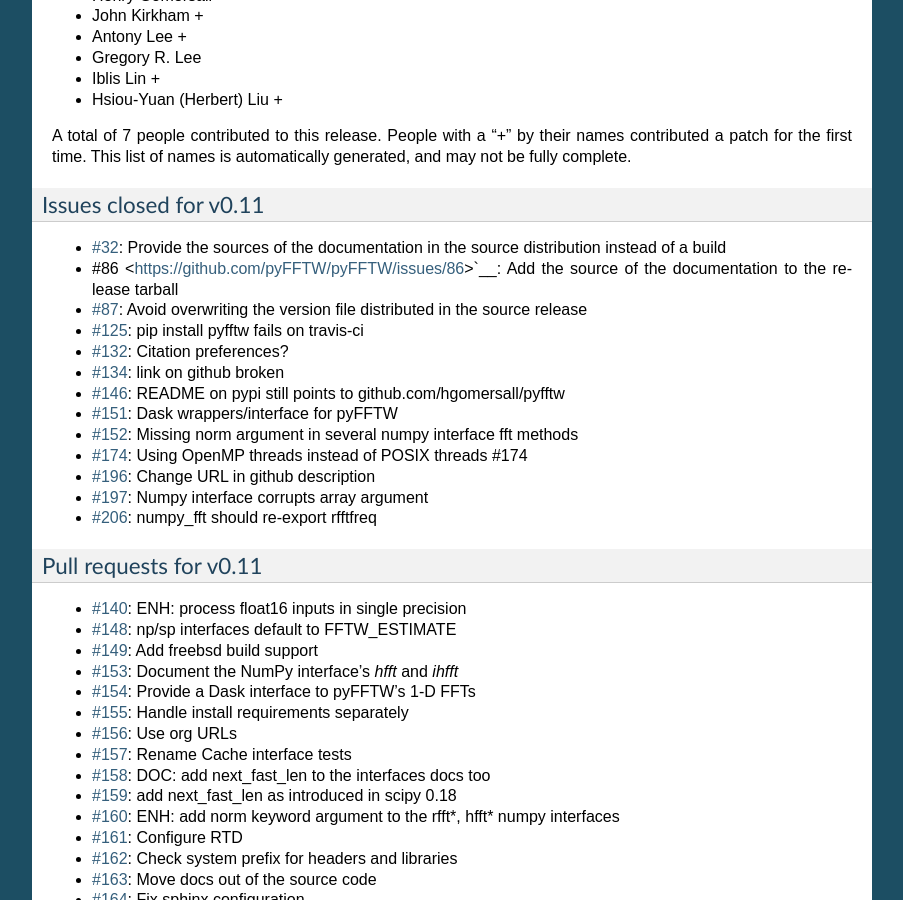
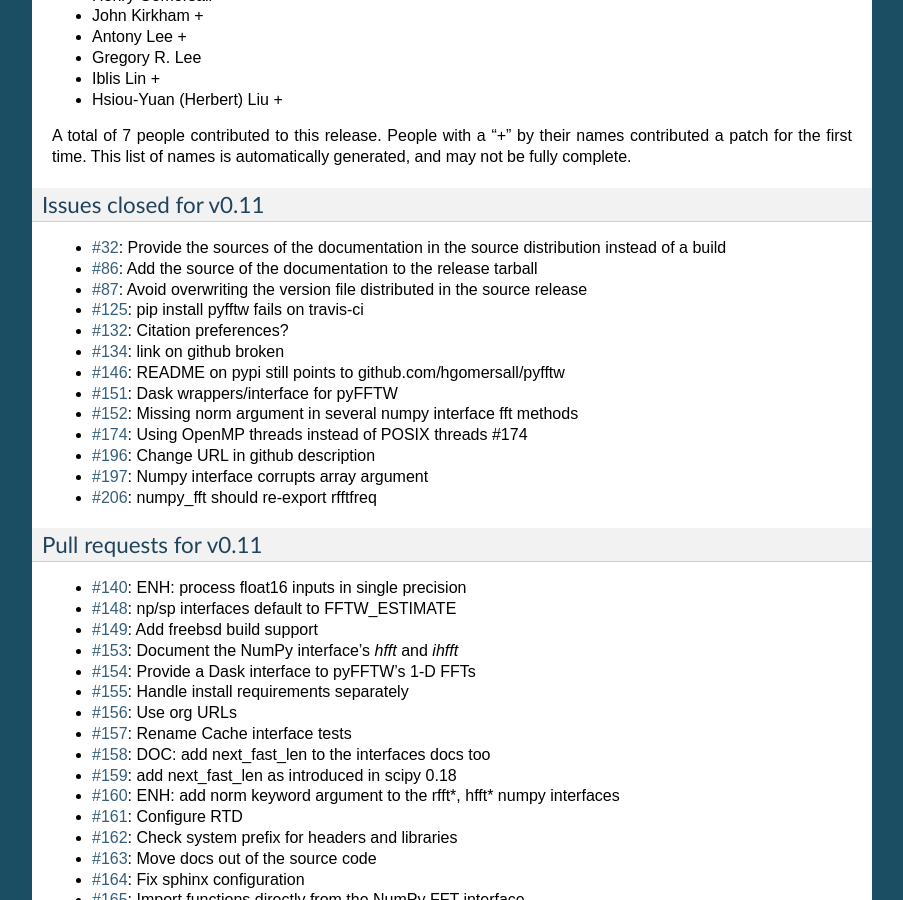
Before and after one commit to pyFFTW/pyFFTW, a Sphinx documentation site: the page built from docs/release/0.11.0.rst, in a window 1280 px wide and 900 px high, scrolled down 1935 px. Shown: the whole window, without its empty margins (198-1101 px from the left). Built offline with Sphinx 7.4.7, drawn with Linux system fonts in a browser that asks for light colours; pages that are not in the unit, such as notebooks, are missing from menus.

Commit message:
Fix missing tick in issue list

```diff
--- a/docs/release/0.11.0.rst
+++ b/docs/release/0.11.0.rst
@@ -120,7 +120,7 @@
 Issues closed for v0.11
 ------------------------
 - `#32 <https://github.com/pyFFTW/pyFFTW/issues/32>`__: Provide the sources of the documentation in the source distribution instead of a build
-- #86 <https://github.com/pyFFTW/pyFFTW/issues/86>`__: Add the source of the documentation to the release tarball
+- `#86 <https://github.com/pyFFTW/pyFFTW/issues/86>`__: Add the source of the documentation to the release tarball
 - `#87 <https://github.com/pyFFTW/pyFFTW/issues/87>`__: Avoid overwriting the version file distributed in the source release
 - `#125 <https://github.com/pyFFTW/pyFFTW/issues/125>`__: pip install pyfftw fails on travis-ci
 - `#132 <https://github.com/pyFFTW/pyFFTW/issues/132>`__: Citation preferences?
```
